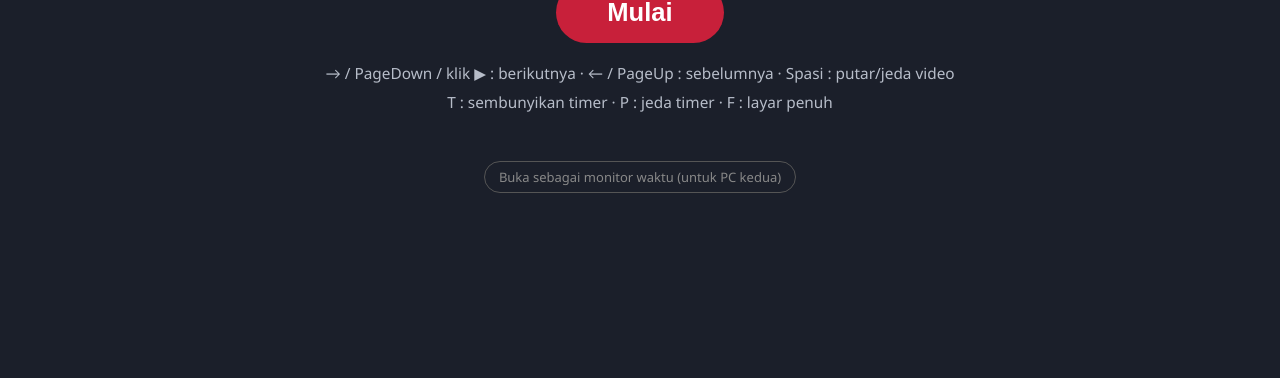
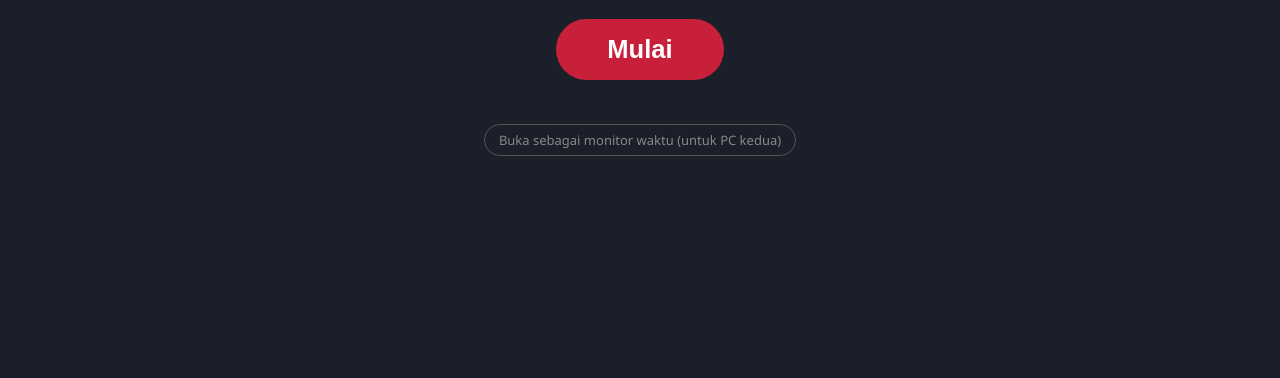
Before and after one commit to HaniRan/ukin-hanifah, a plain HTML site: page index.html in a window 1280 px wide. Shown: the part 422-800 px from the top of the page. Drawn offline with Linux system fonts and the light colour scheme.

Commit message:
Remove keyboard control instructions from index.html
Removed instructions for keyboard controls from the HTML.

```diff
--- a/index.html
+++ b/index.html
@@ -113,7 +113,7 @@
   <div class="kicker" style="color:#F2A541">Pertemuan 1 · Konsentrasi Keahlian TKJ</div>
   <h1 style="color:#fff">Membuat Halaman Web Statis dengan HTML</h1>
   <button id="go">Mulai</button>
-  <div class="keys">→ / PageDown / klik ▶ : berikutnya · ← / PageUp : sebelumnya · Spasi : putar/jeda video<br>T : sembunyikan timer · P : jeda timer · F : layar penuh</div>
+
   <a href="#monitor" onclick="try{const w=window.open(location.href.split('#')[0]+'#monitor','_blank');if(w){event.preventDefault();}}catch(e){}" style="margin-top:28px;color:#888;font-size:13px;text-decoration:none;border:1px solid #555;padding:6px 14px;border-radius:20px">Buka sebagai monitor waktu (untuk PC kedua)</a>
 </div>
 <script>
```
